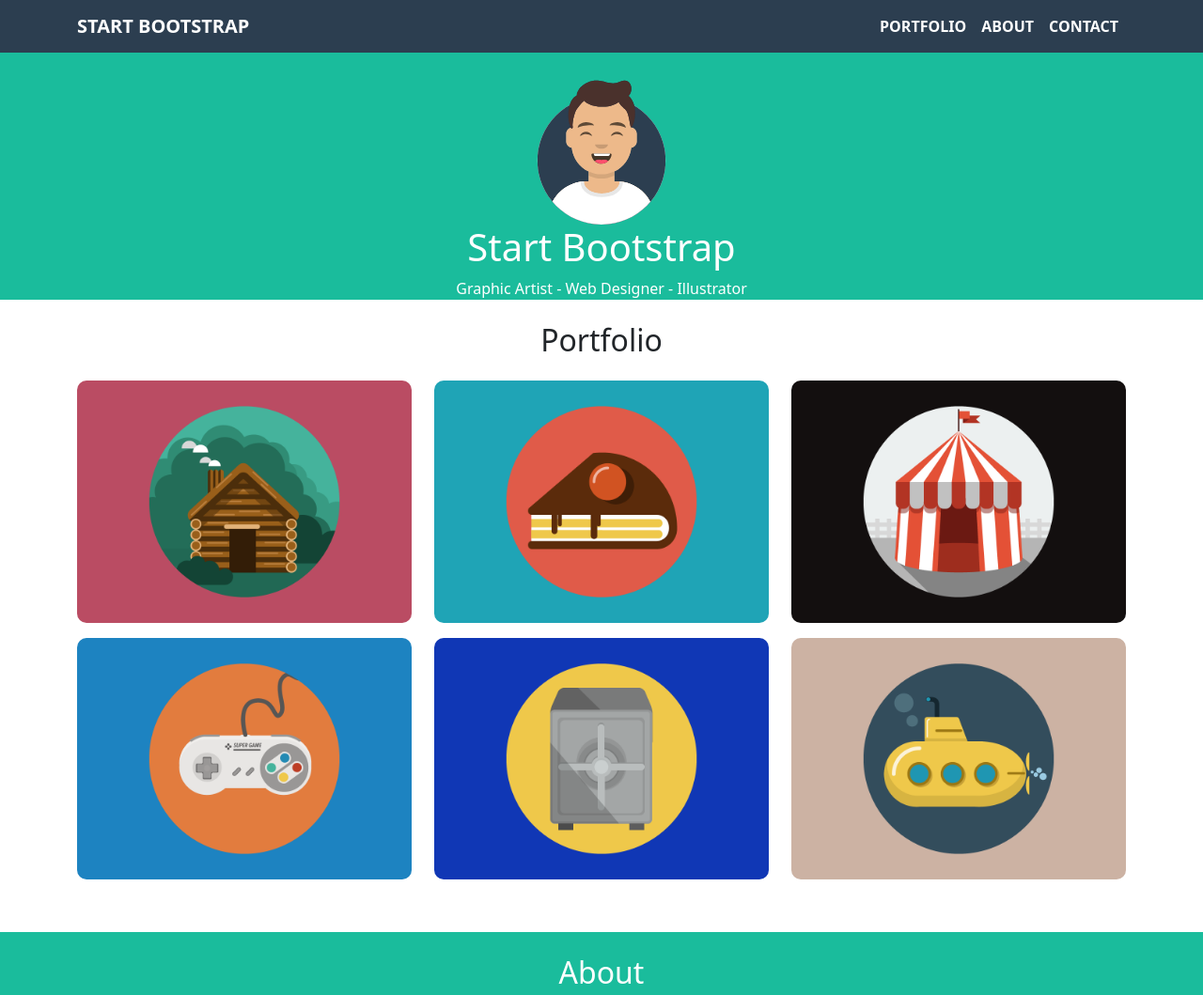
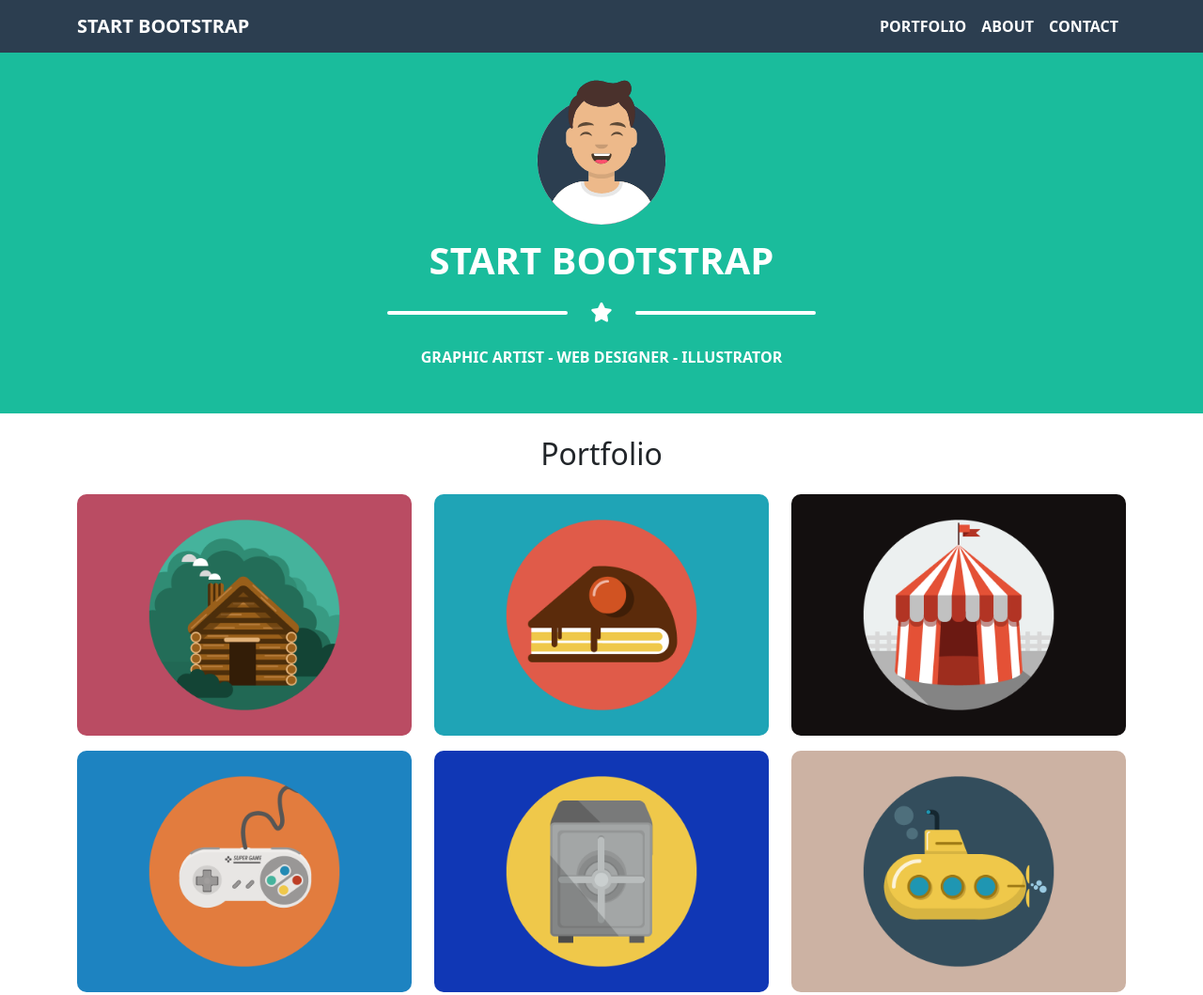
Before and after one commit to ChiaraPapagni/html-css-bootstrap-freelancer, a plain HTML site: page index.html in a window 1280 px wide. Shown: the top 1059 px of the page at 94% size. Drawn offline with nearby package versions, Linux system fonts and the light colour scheme.

Commit message:
completata prima sezione

```diff
--- a/index.html
+++ b/index.html
@@ -52,10 +52,18 @@
         <!-- /#site_header -->
 
         <main id="site_main">
-            <div class="start text-white text-center">
-                <img src="./img/avatar.svg" class="mt-4">
-                <h1>Start Bootstrap</h1>
-                <p>Graphic Artist - Web Designer - Illustrator</p>
+            <div class="start text-white text-center text-uppercase fw-bold">
+                <img src="./img/avatar.svg" class="mt-4 pb-2">
+                <p class="fs-1">Start Bootstrap</p>
+                <div class="star d-flex justify-content-center
+                    align-items-center">
+                    <div class="line_before"></div>
+                    <i class="fa fa-star mx-4" aria-hidden="true"></i>
+                    <div class="line_after"></div>
+                </div>
+                <p class="fw-bold pt-4 pb-5">
+                    Graphic Artist - Web Designer - Illustrator
+                </p>
             </div>
 
             <div class="portfolio">
--- a/style.css
+++ b/style.css
@@ -48,3 +48,15 @@ header,
     width: 100%;
     border-radius: 10px;
 }
+
+.star i {
+    font-size: 1.3rem;
+}
+
+.star .line_before,
+.star .line_after {
+    width: 15%;
+    height: 4px;
+    background-color: #FFFFFF;
+    border-radius: 10px;
+}
```
